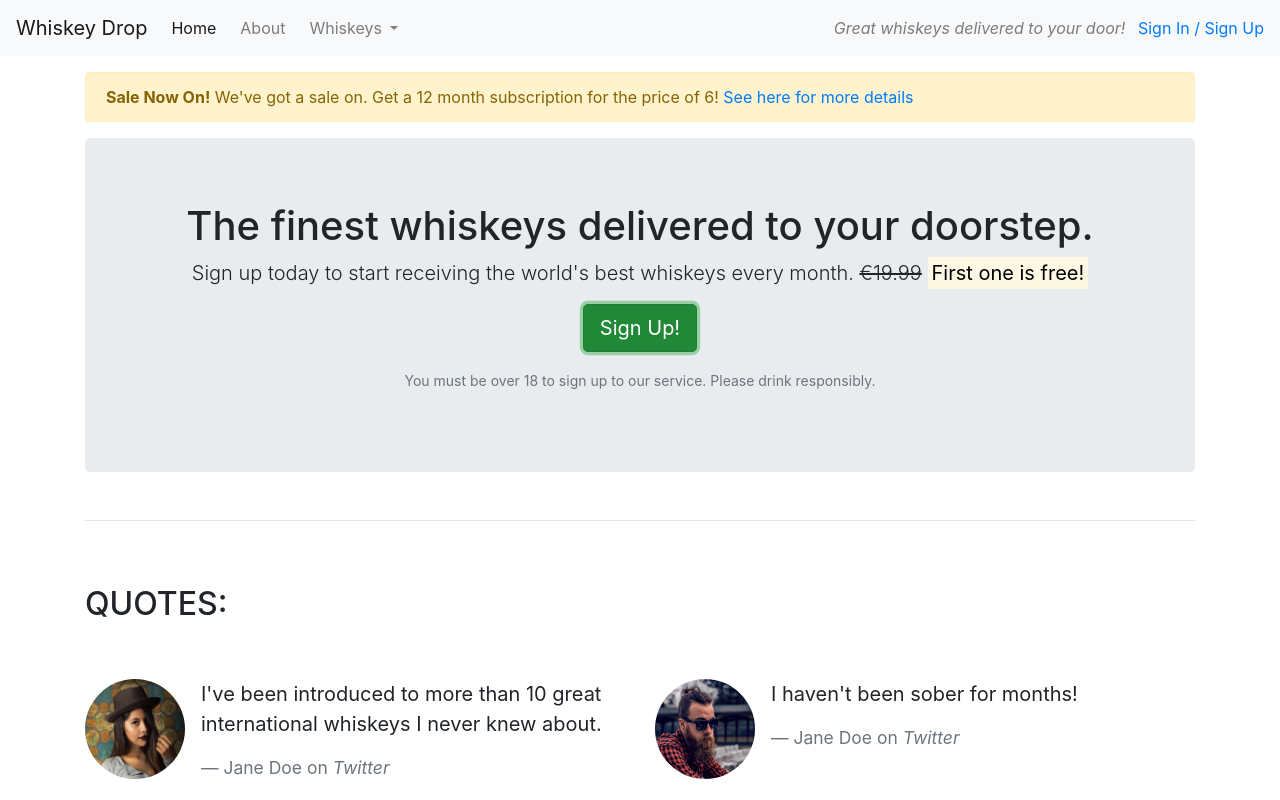
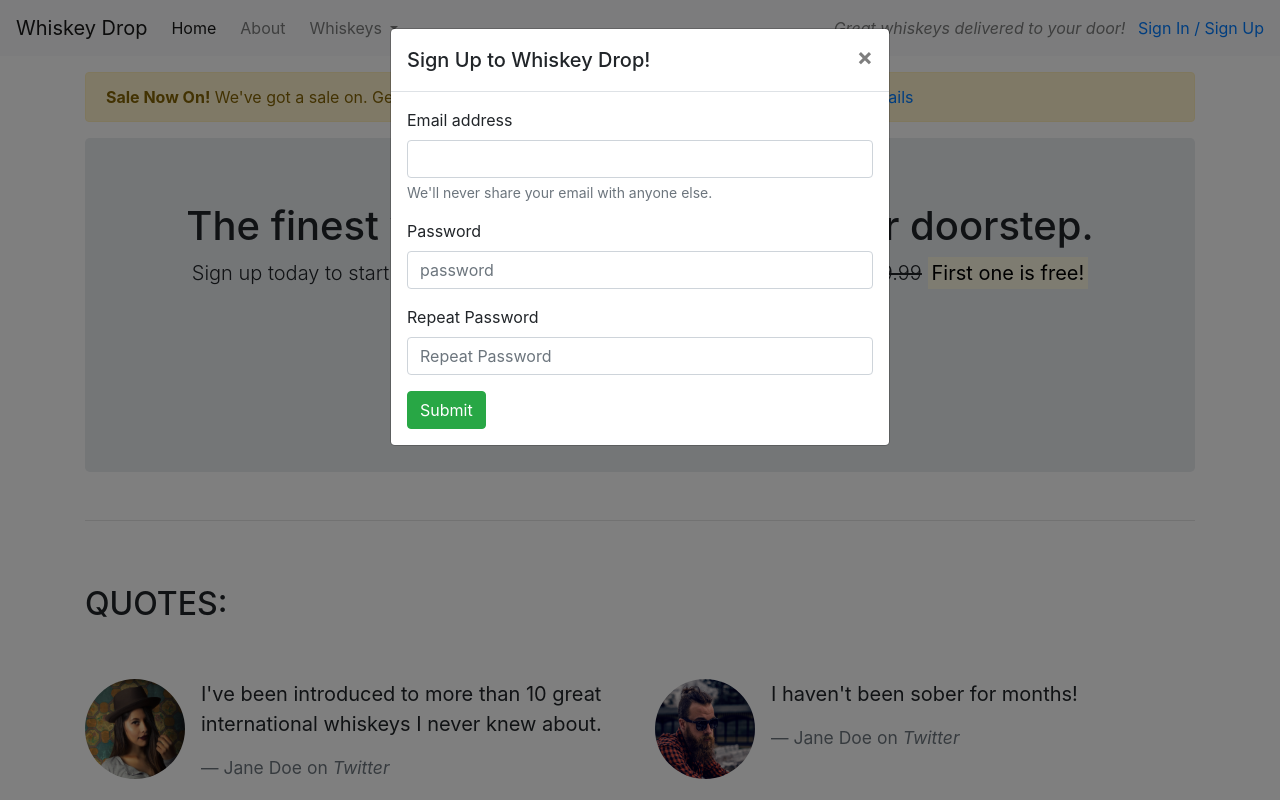
Before and after one commit to TheTechnomanc3r/bootstrap4, a plain HTML site: page index.html in a window 1280 px wide. Both pictures are taken after a click on the button "Sign Up!". Shown: the top 800 px of the page. Drawn offline with nearby package versions, Linux system fonts and the light colour scheme.

Commit message:
add modal form

```diff
--- a/index.html
+++ b/index.html
@@ -59,7 +59,7 @@
                          <s class="d-none d-sm-inline">€19.99</s>
                          <span class="d-inline d-sm-none"><br></span>
                         <strong><mark>First one is free!</mark></strong></p>
-                    <p><button class="btn btn-lg btn-success">Sign Up!</button></p>
+                    <p><button class="btn btn-lg btn-success" data-toggle="modal" data-target="#signUpModal">Sign Up!</button></p>
                     <p class="text-muted"><small>You must be over 18 to sign up to our service. Please drink responsibly.</small></p>
                 </section>
             </div>
@@ -140,6 +140,38 @@
         <!-- /.features -->
     </article>
 
+    <div class="modal" tabindex="-1" role="dialog" id="signUpModal">
+        <div class="modal-dialog" role="document">
+          <div class="modal-content">
+            <div class="modal-header">
+              <h5 class="modal-title">Sign Up to Whiskey Drop!</h5>
+              <button type="button" class="close" data-dismiss="modal" aria-label="Close">
+                <span aria-hidden="true">&times;</span>
+              </button>
+            </div>
+            <div class="modal-body">
+                <form>
+                    <div class="form-group">
+                      <label for="exampleInputEmail1">Email address</label>
+                      <input type="email" class="form-control" id="exampleInputEmail1" aria-describedby="emailHelp">
+                      <small id="emailHelp" class="form-text text-muted">We'll never share your email with anyone else.</small>
+                    </div>
+                    <div class="form-group">
+                      <label for="password">Password</label>
+                      <input type="password" class="form-control" id="password" placeholder="password">
+                    </div>
+                    <div class="form-group">
+                        <label for="repeatPassword">Repeat Password</label>
+                        <input type="password" class="form-control" id="repeatPassword" placeholder="Repeat Password">
+                      </div>
+                    <button type="submit" class="btn btn-success">Submit</button>
+                  </form>
+            </div>
+          </div>
+        </div>
+      </div>
+
+
     <script src="https://cdn.jsdelivr.net/npm/jquery@3.5.1/dist/jquery.slim.min.js" integrity="sha384-DfXdz2htPH0lsSSs5nCTpuj/zy4C+OGpamoFVy38MVBnE+IbbVYUew+OrCXaRkfj" crossorigin="anonymous"></script>
     <script src="https://cdn.jsdelivr.net/npm/popper.js@1.16.1/dist/umd/popper.min.js" integrity="sha384-9/reFTGAW83EW2RDu2S0VKaIzap3H66lZH81PoYlFhbGU+6BZp6G7niu735Sk7lN" crossorigin="anonymous"></script>
     <script src="https://cdn.jsdelivr.net/npm/bootstrap@4.6.2/dist/js/bootstrap.bundle.min.js" integrity="sha384-Fy6S3B9q64WdZWQUiU+q4/2Lc9npb8tCaSX9FK7E8HnRr0Jz8D6OP9dO5Vg3Q9ct" crossorigin="anonymous"></script>
```
